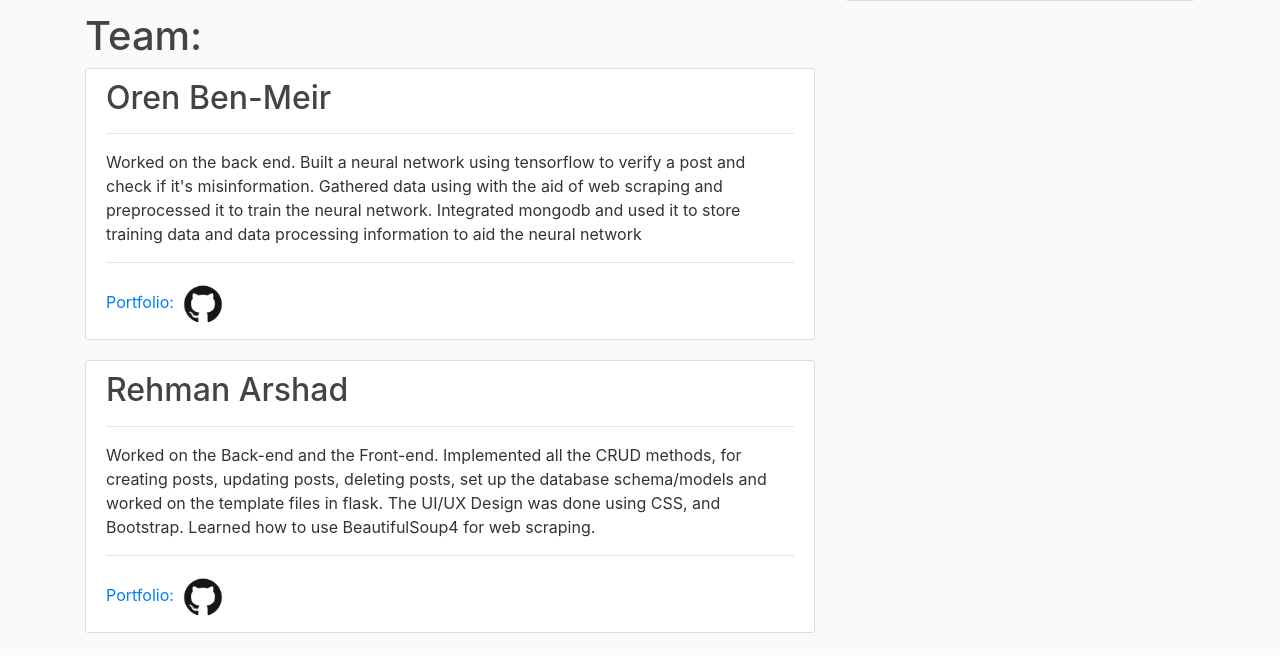
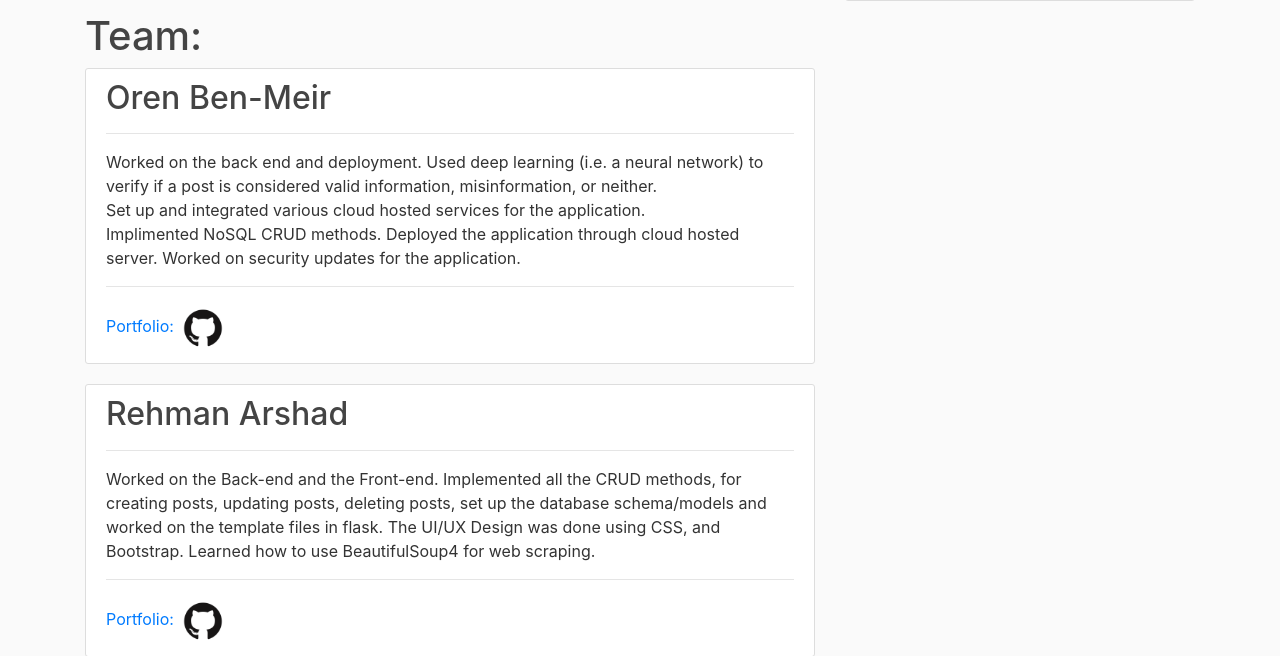
Before and after one commit to rehman000/QChat, a Flask app: page /about in a window 1280 px wide. Shown: the part 444-1100 px from the top of the page. Before the commit the page ends 1077 px from the top, so only its background shows below. Run offline with Flask 2, Linux system fonts and the light colour scheme; some libraries are stand-ins or nearby versions.

Commit message:
updated about me

```diff
--- a/app/templates/about.html
+++ b/app/templates/about.html
@@ -14,7 +14,12 @@
         <div class="content-section">
             <h2>Oren Ben-Meir</h2>
             <hr>
-            <p>Worked on the back end. Built a neural network using tensorflow to verify a post and check if it's misinformation. Gathered data using with the aid of web scraping and preprocessed it to train the neural network. Integrated mongodb and used it to store training data and data processing information to aid the neural network</p>
+            <p>
+                Worked on the back end and deployment. Used deep learning (i.e. a neural network) to verify if a post is considered valid information, misinformation, or neither.<br>
+                Set up and integrated various cloud hosted services for the application.<br>
+                Implimented NoSQL CRUD methods. Deployed the application through cloud hosted server. Worked on security updates for the application.
+
+            </p>
             <hr>
             <a href="https://orenben-meir.github.io/">Portfolio:</a>
             <a href="https://github.com/OrenBen-Meir"><img class="img-fluid" width="50" height="50" src="{{url_for('static', filename='GitHub.png' )}}"></a>
```
